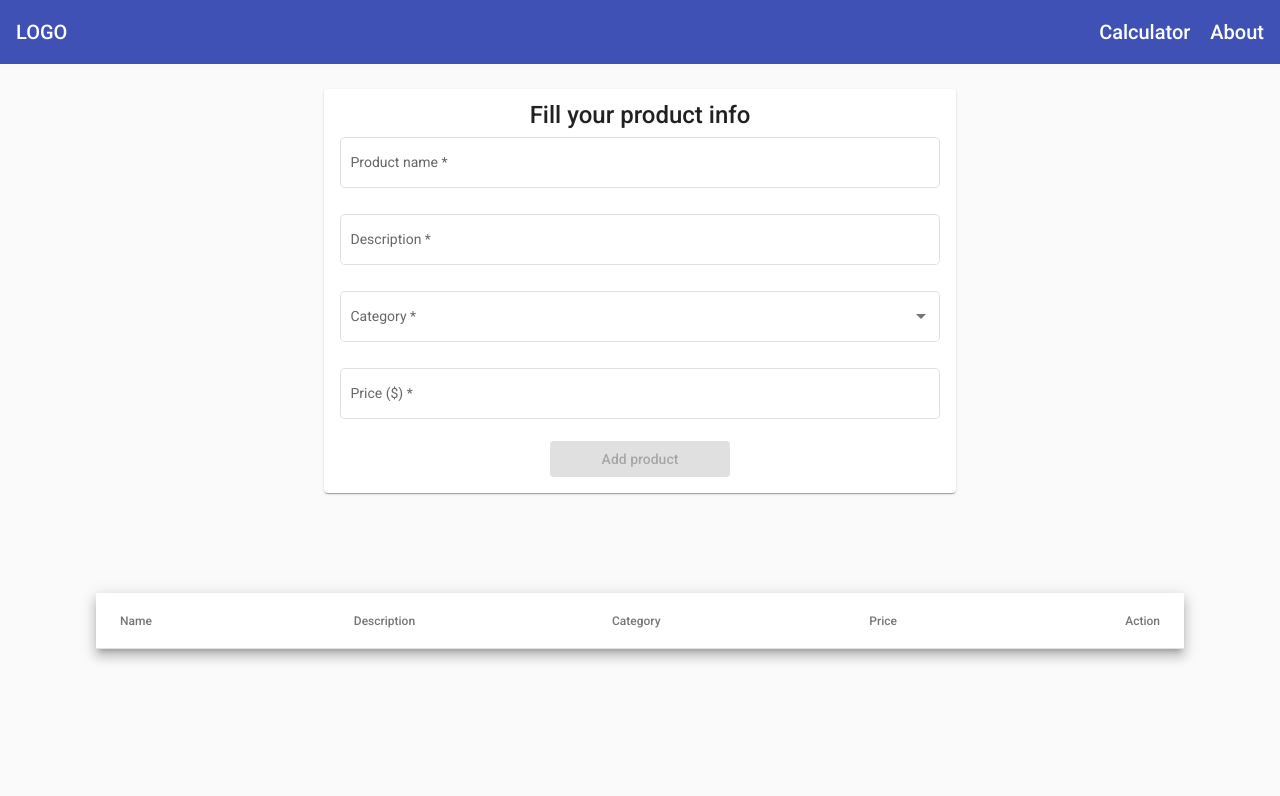
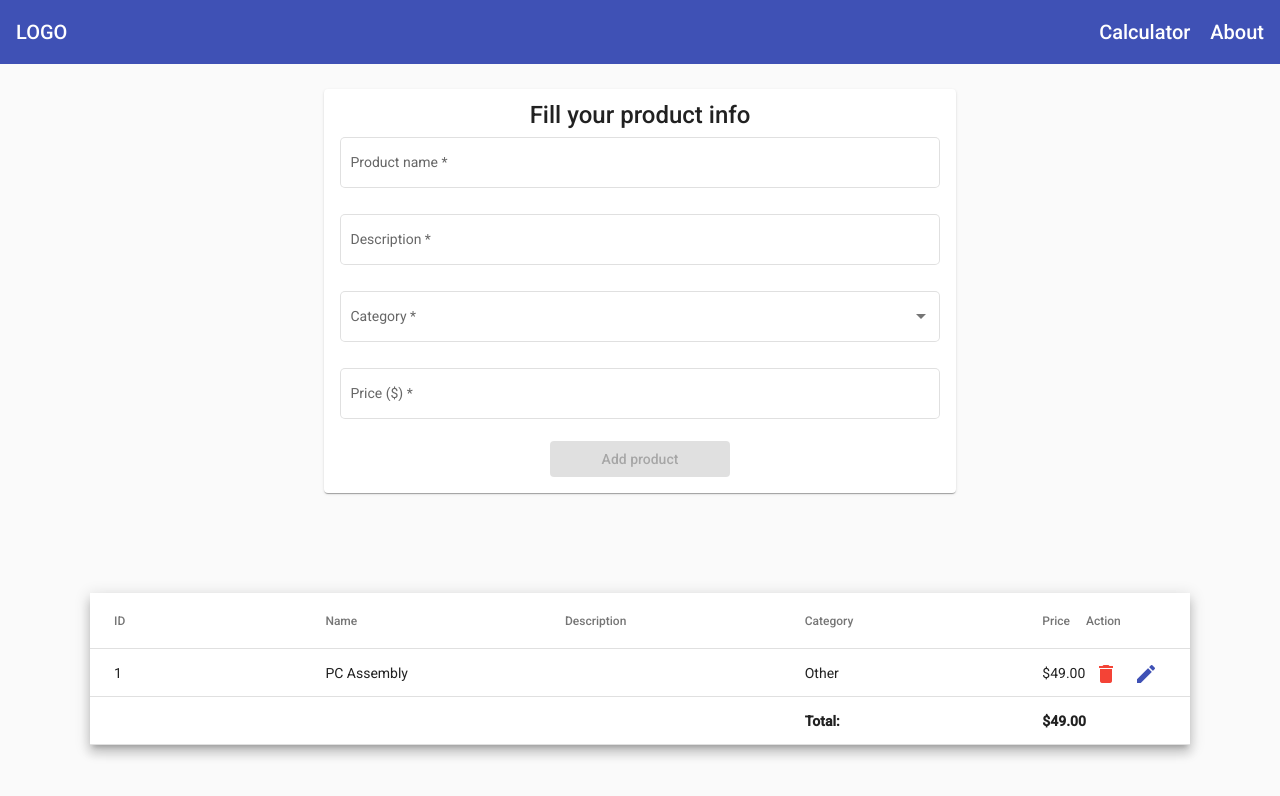
Before and after one commit to RafalSeifert/PC-Hardware-Calculator, an Angular app: page /calculator in a window 1280 px wide. Shown: the top 796 px of the page. Built offline with nearby package versions, Linux system fonts and the light colour scheme.

Commit message:
Rebuild table component template

```diff
--- a/src/app/calculator/components/form/form.component.ts
+++ b/src/app/calculator/components/form/form.component.ts
@@ -33,7 +33,7 @@ export class FormComponent implements OnInit {
 
   addProduct() {
     const newProduct: ProductInterface = {
-      id: Math.random(),
+      id: this.calculatorService.products.length + 1,
       name: this.productForm.value.name,
       description: this.productForm.value.description,
       category: this.productForm.value.category,
--- a/src/app/calculator/components/table/table.component.css
+++ b/src/app/calculator/components/table/table.component.css
@@ -2,13 +2,13 @@
   display: block;
   margin: 100px auto;
 
-  width: min(85%, 1100px);
+  width: min(95%, 1100px);
 }
 
-/*
+
 table {
   width: 100%;
-} */
+}
 
 
 
--- a/src/app/calculator/components/table/table.component.html
+++ b/src/app/calculator/components/table/table.component.html
@@ -1,45 +1,44 @@
 <table
+  #table
   mat-table
-  #table
   [dataSource]="products"
   class="mat-elevation-z8"
   cdkDropList
   [cdkDropListData]="products"
   (cdkDropListDropped)="dropTable($event)"
 >
-  <!-- Id Column -->
-  <!-- <ng-container matColumnDef="id">
-    <th mat-header-cell *matHeaderCellDef>Id</th>
-    <td mat-cell *matCellDef="let element">
-      {{ element.id + "." }}
-    </td>
-  </ng-container> -->
+  <ng-container matColumnDef="id">
+    <th mat-header-cell *matHeaderCellDef>ID</th>
+    <td mat-cell *matCellDef="let element">{{ element.id }}</td>
+    <td mat-footer-cell *matFooterCellDef></td>
+  </ng-container>
 
-  <!-- Name Column -->
   <ng-container matColumnDef="name">
     <th mat-header-cell *matHeaderCellDef>Name</th>
     <td mat-cell *matCellDef="let element">{{ element.name }}</td>
+    <td mat-footer-cell *matFooterCellDef></td>
   </ng-container>
 
-  <!-- Description Column -->
   <ng-container matColumnDef="description">
     <th mat-header-cell *matHeaderCellDef>Description</th>
     <td mat-cell *matCellDef="let element">{{ element.description }}</td>
+    <td mat-footer-cell *matFooterCellDef></td>
   </ng-container>
 
-  <!-- Category Column -->
   <ng-container matColumnDef="category">
     <th mat-header-cell *matHeaderCellDef>Category</th>
     <td mat-cell *matCellDef="let element">{{ element.category }}</td>
+    <td mat-footer-cell *matFooterCellDef><b>Total:</b></td>
   </ng-container>
 
-  <!-- Price Column -->
   <ng-container matColumnDef="price">
     <th mat-header-cell *matHeaderCellDef>Price</th>
     <td mat-cell *matCellDef="let element">{{ element.price | currency }}</td>
+    <td mat-footer-cell *matFooterCellDef>
+      <b>{{ getTotalCost() | currency }}</b>
+    </td>
   </ng-container>
 
-  <!-- Action Column -->
   <ng-container matColumnDef="action">
     <th mat-header-cell *matHeaderCellDef>Action</th>
     <td mat-cell *matCellDef="let i = index">
@@ -47,12 +46,13 @@
         <button mat-icon-button color="warn" (click)="onDeleteProduct(i)">
           <mat-icon>delete</mat-icon>
         </button>
-        <button mat-icon-button color="primary" (click)="onEdit(i)">
+        <button mat-icon-button color="primary" (click)="onEditProduct()">
           <mat-icon>edit</mat-icon>
         </button>
       </div>
     </td>
-  </ng-container>
+    <td mat-footer-cell *matFooterCellDef></td
+  ></ng-container>
 
   <tr mat-header-row *matHeaderRowDef="displayedColumns"></tr>
   <tr
@@ -61,4 +61,5 @@
     cdkDrag
     [cdkDragData]="row"
   ></tr>
+  <tr mat-footer-row *matFooterRowDef="displayedColumns"></tr>
 </table>
--- a/src/app/calculator/components/table/table.component.ts
+++ b/src/app/calculator/components/table/table.component.ts
@@ -4,6 +4,8 @@ import { MatTable } from '@angular/material/table';
 import { ProductInterface } from 'src/app/calculator/types/product.interface';
 import { CalculatorService } from 'src/app/calculator/services/calculator.service';
 import { Subscription } from 'rxjs';
+import { MatSnackBar } from '@angular/material/snack-bar';
+import { SnackbarComponent } from 'src/app/calculator/components/snackbar/snackbar.component';
 
 @Component({
   selector: 'app-calculator-table',
@@ -11,24 +13,24 @@ import { Subscription } from 'rxjs';
   styleUrls: ['./table.component.css'],
 })
 export class TableComponent implements OnInit, OnDestroy {
-  @ViewChild('table') table!: MatTable<ProductInterface>;
+  @ViewChild('table') table!: MatTable<ProductInterface[]>;
   displayedColumns: string[] = [
+    'id',
     'name',
     'description',
     'category',
     'price',
     'action',
   ];
-  products!: ProductInterface[];
-  private productsChangeSub!: Subscription;
-  updateId!: any;
-  isEditEnabled: boolean = false;
+  products: ProductInterface[];
+  private productsChangeSub: Subscription;
 
-  constructor(private calculatorService: CalculatorService) {}
+  constructor(
+    private calculatorService: CalculatorService,
+    private _snackBar: MatSnackBar
+  ) {
+    this.products = this.calculatorService.getProducts();
 
-  ngOnInit(): void {
-    // Getting product's list from CalculatorService
-    this.products = this.calculatorService.getProducts();
     this.productsChangeSub = this.calculatorService.productsChanged.subscribe(
       (products: ProductInterface[]) => {
         this.products = products;
@@ -36,8 +38,18 @@ export class TableComponent implements OnInit, OnDestroy {
     );
   }
 
+  ngOnInit(): void {
+    // Getting product's list from CalculatorService
+  }
+
   ngOnDestroy(): void {
     this.productsChangeSub.unsubscribe();
+  }
+
+  getTotalCost() {
+    return this.products
+      .map((product) => product.price)
+      .reduce((acc, value) => acc + value, 0);
   }
 
   // Table rows drag&drop method
@@ -49,9 +61,13 @@ export class TableComponent implements OnInit, OnDestroy {
 
   onDeleteProduct(index: number) {
     this.calculatorService.deleteProduct(index);
+    this.table.renderRows();
   }
 
-  onEdit(index: number) {
-    console.log(index);
+  openSnackbar(): void {
+    this._snackBar.openFromComponent(SnackbarComponent, { duration: 6000 });
+  }
+  onEditProduct(): void {
+    this.openSnackbar();
   }
 }
--- a/src/app/calculator/services/calculator.service.ts
+++ b/src/app/calculator/services/calculator.service.ts
@@ -7,7 +7,15 @@ import { ProductInterface } from 'src/app/calculator/types/product.interface';
 })
 export class CalculatorService {
   productsChanged = new Subject<ProductInterface[]>();
-  private products: ProductInterface[] = [];
+  products: ProductInterface[] = [
+    {
+      id: 1,
+      name: 'PC Assembly',
+      description: '',
+      category: 'Other',
+      price: 49,
+    },
+  ];
   constructor() {}
 
   getProducts() {
```
